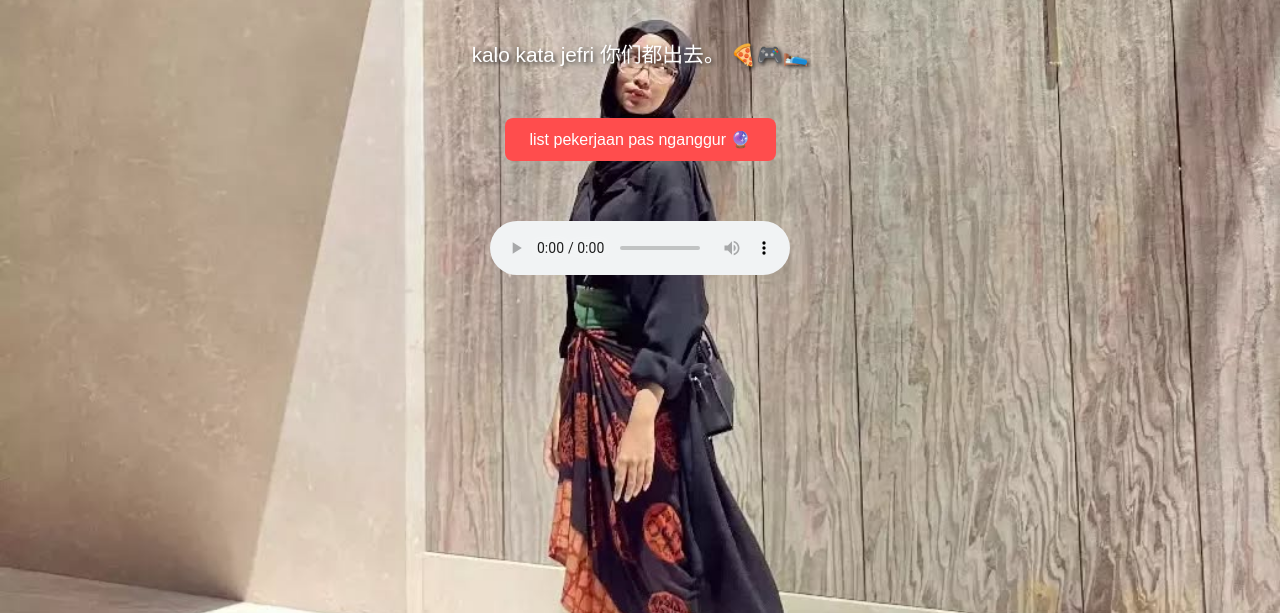
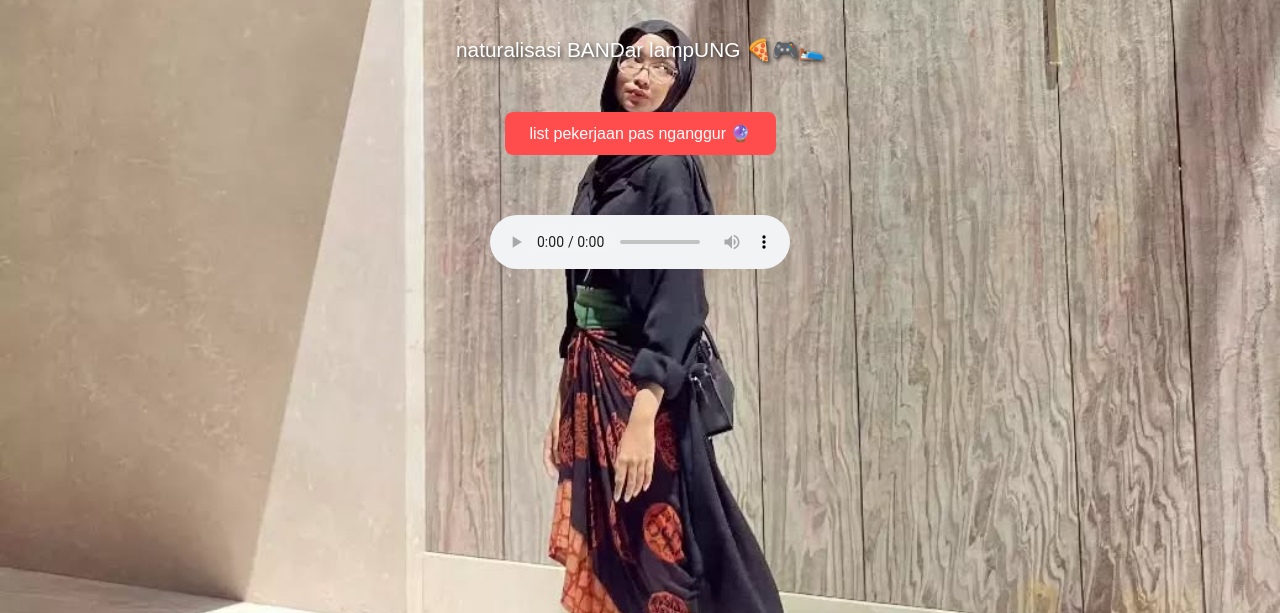
Before and after one commit to Naufaldy/nalaMPOENK, a plain HTML site: page index.html in a window 1280 px wide. Shown: the part 187-800 px from the top of the page. Drawn offline with Linux system fonts and the light colour scheme.

Commit message:
Update index.html

```diff
--- a/index.html
+++ b/index.html
@@ -3,7 +3,7 @@
 <head>
   <meta charset="UTF-8">
   <meta name="viewport" content="width=device-width, initial-scale=1.0">
-  <title>完成 🎉</title>
+  <title>ABG PRIBUMI 🎉</title>
   <style>
     body {
       font-family: 'Poppins', sans-serif;
@@ -62,7 +62,7 @@
   <!-- Foto Temen -->
   <img src="foto-temen.jpeg" alt="Foto Temen Kamu">
 
-  <p>kalo kata jefri 你们都出去。 🍕🎮🛌</p>
+  <p>naturalisasi BANDar lampUNG 🍕🎮🛌</p>
 
   <button onclick="showResult()">list pekerjaan pas nganggur 🔮</button>
 
```
